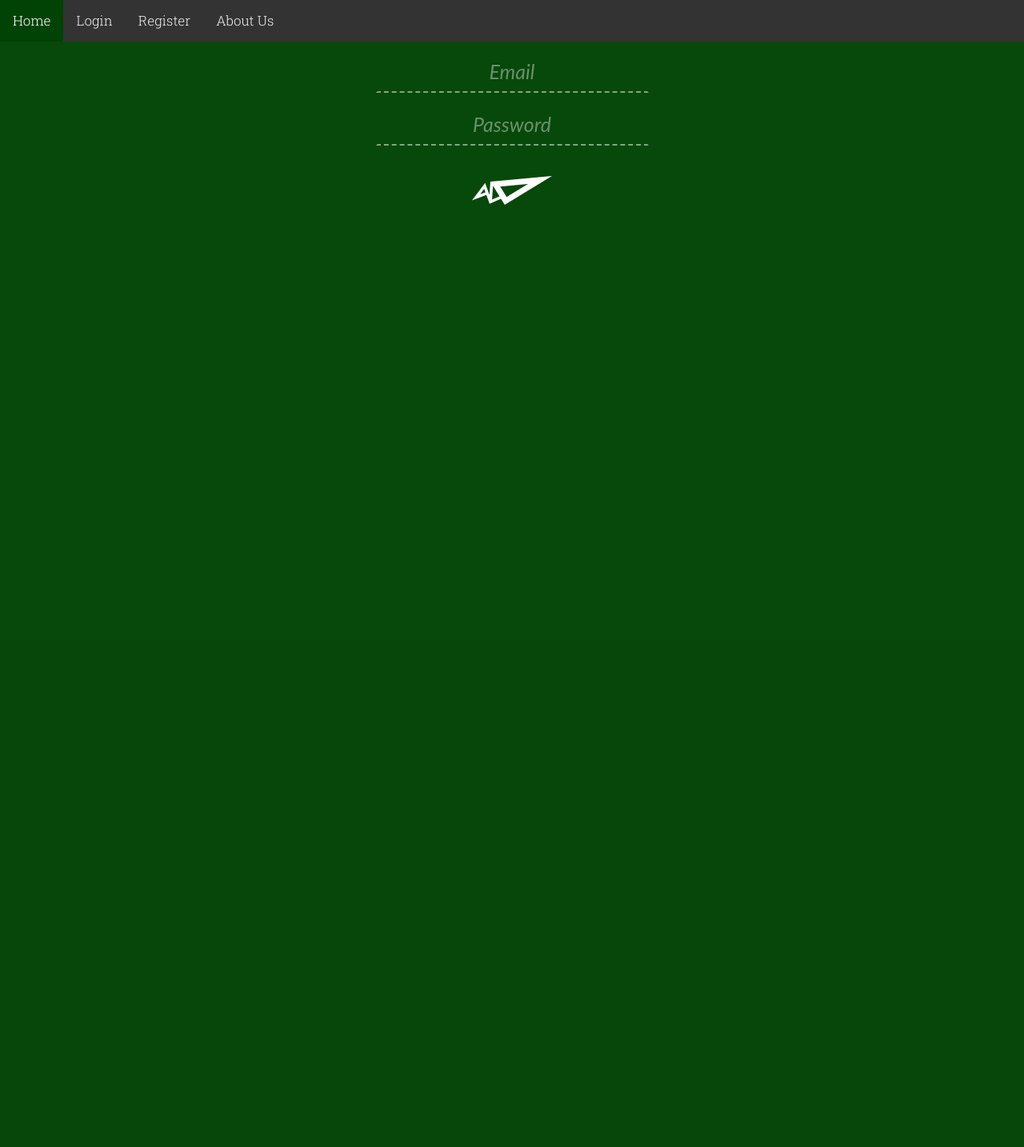
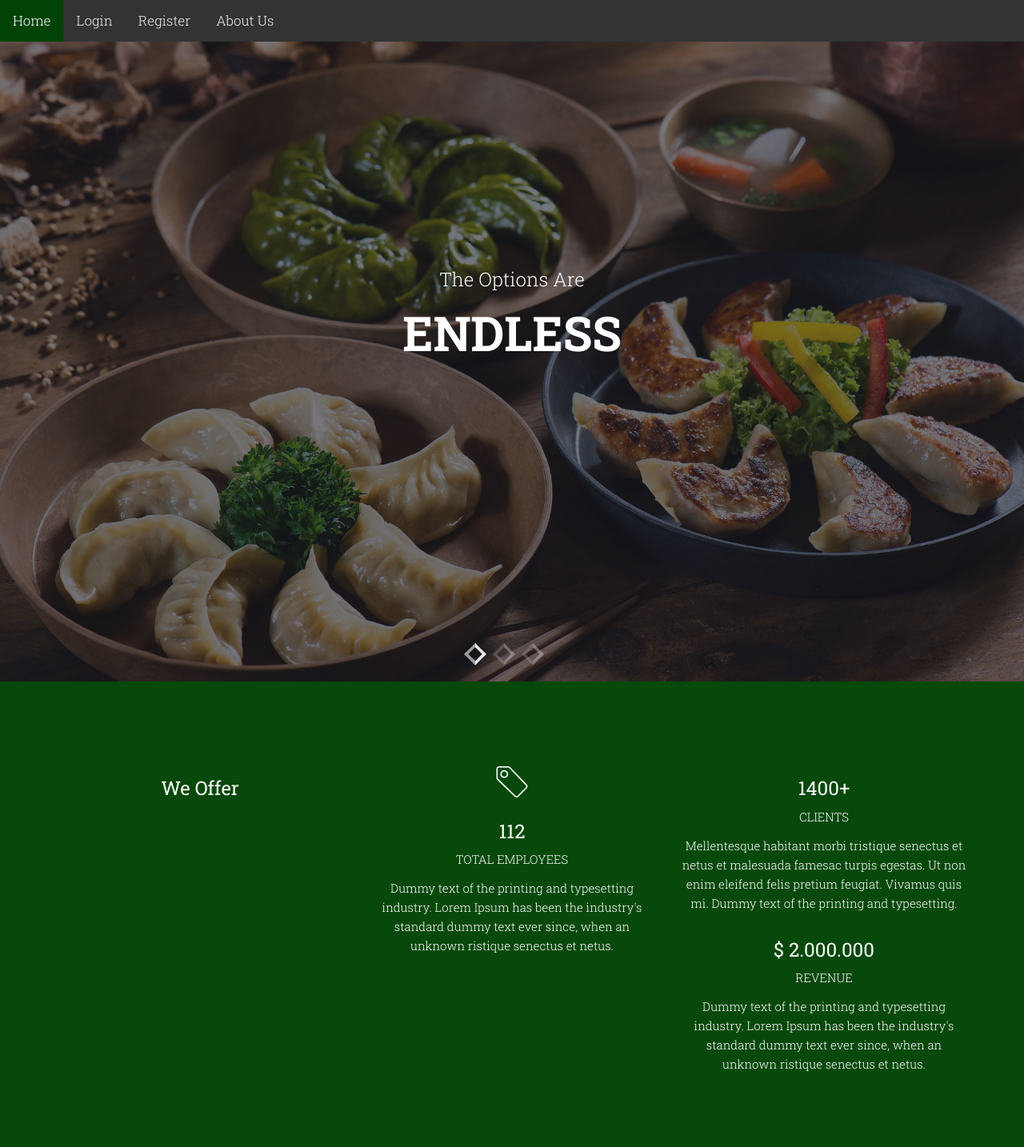
Before and after one commit to skekre98/MealApp, a Django app: page / in a window 1280 px wide. Shown: the whole page at 80% size. Before the commit the page ends 256 px from the top, so only its background shows below. Run offline with Django 3.2, Linux system fonts and the light colour scheme; some libraries are stand-ins or nearby versions; some web fonts are replaced.

Commit message:
added image slider in home

```diff
--- a/src/templates/home.html
+++ b/src/templates/home.html
@@ -47,27 +47,57 @@
         </a>
     </div>
 
-    <form action="."  method="POST" id="register-form">
-        {% csrf_token %}
-        <p>
-            <input type="email" name="email" id="email" placeholder="Email" required>
-        </p>
+    <section id="slides">
+      <ul class="slides-container">
+        <li>
+          <img src="{% static 'img/food1.jpg' %}" alt="" height="21%" width="21%">
+        </li>
+        <li>
+          <img src="{% static 'img/food2.jpg' %}" alt="">
+        </li>
+        <li>
+          <img src="{% static 'img/food3.jpg' %}" alt="">
+        </li>
+      </ul>
+      <div id="bannertext">
+        <h3>The Options Are</h3>
+        <h1>ENDLESS</h1>
+      </div>
+    </section>
 
-        <p>
-            <input type="password" name="password" id="password" placeholder="Password" required>
-        </p>
+    <div class="container mt2">
+      <div class="row presentation">
+        <div class="col-lg-4 col-md-4">
+          <h3>We Offer</h3>
+        </div>
+
+        <div class="col-lg-4 col-md-4">
+          <i class="icon ion-ios7-pricetag-outline large-icon"></i>
+          <h3>112</h3>
+          <p>TOTAL EMPLOYEES</p>
+          <p>Dummy text of the printing and typesetting industry. Lorem Ipsum has been the industry's standard dummy text ever since, when an unknown ristique senectus et netus.</p>
+        </div>
+
+        <div class="col-lg-4 col-md-4">
+          <h3>1400+</h3>
+          <p>CLIENTS</p>
+          <p>Mellentesque habitant morbi tristique senectus et netus et malesuada famesac turpis egestas. Ut non enim eleifend felis pretium feugiat. Vivamus quis mi. Dummy text of the printing and typesetting.</p>
+        </div>
+
+        <div class="col-lg-4 col-md-4">
+        </div>
+
+        <div class="col-lg-4 col-md-4">
+          <h3>$ 2.000.000</h3>
+          <p>REVENUE</p>
+          <p>Dummy text of the printing and typesetting industry. Lorem Ipsum has been the industry's standard dummy text ever since, when an unknown ristique senectus et netus.</p>
+      </div>
+    </div>
+  </div>
 
 
-        <p>
-            <button type="submit">
-            <svg version="1.1" class="send-icn" xmlns="http://www.w3.org/2000/svg" xmlns:xlink="http://www.w3.org/1999/xlink" x="0px" y="0px" width="100px" height="36px" viewBox="0 0 100 36" enable-background="new 0 0 100 36" xml:space="preserve">
-                <path d="M100,0L100,0 M23.8,7.1L100,0L40.9,36l-4.7-7.5L22,34.8l-4-11L0,30.5L16.4,8.7l5.4,15L23,7L23.8,7.1z M16.8,20.4l-1.5-4.3
-            l-5.1,6.7L16.8,20.4z M34.4,25.4l-8.1-13.1L25,29.6L34.4,25.4z M35.2,13.2l8.1,13.1L70,9.9L35.2,13.2z" />
-            </svg>
-            <small>Login</small>
-            </button>
-        </p>
-    </form>
+
+
 
   <!-- JavaScript Libraries -->
   <script src="{% static 'lib/jquery/jquery.min.js' %}"></script>
```
Also changed, not shown: static/images/WelcomePagePic.jpg (deleted), static/img/food1.jpg (added), static/img/food2.jpg (added), static/img/food3.jpg (added), 4 other files.
